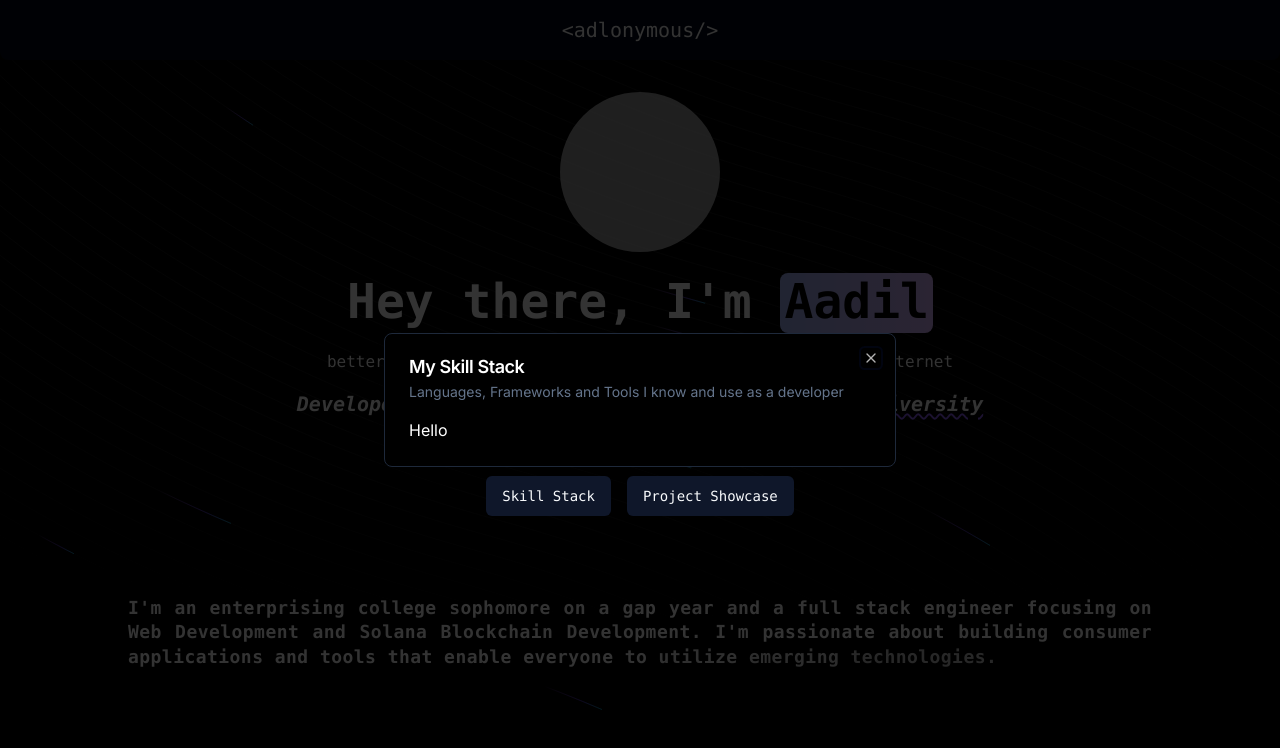
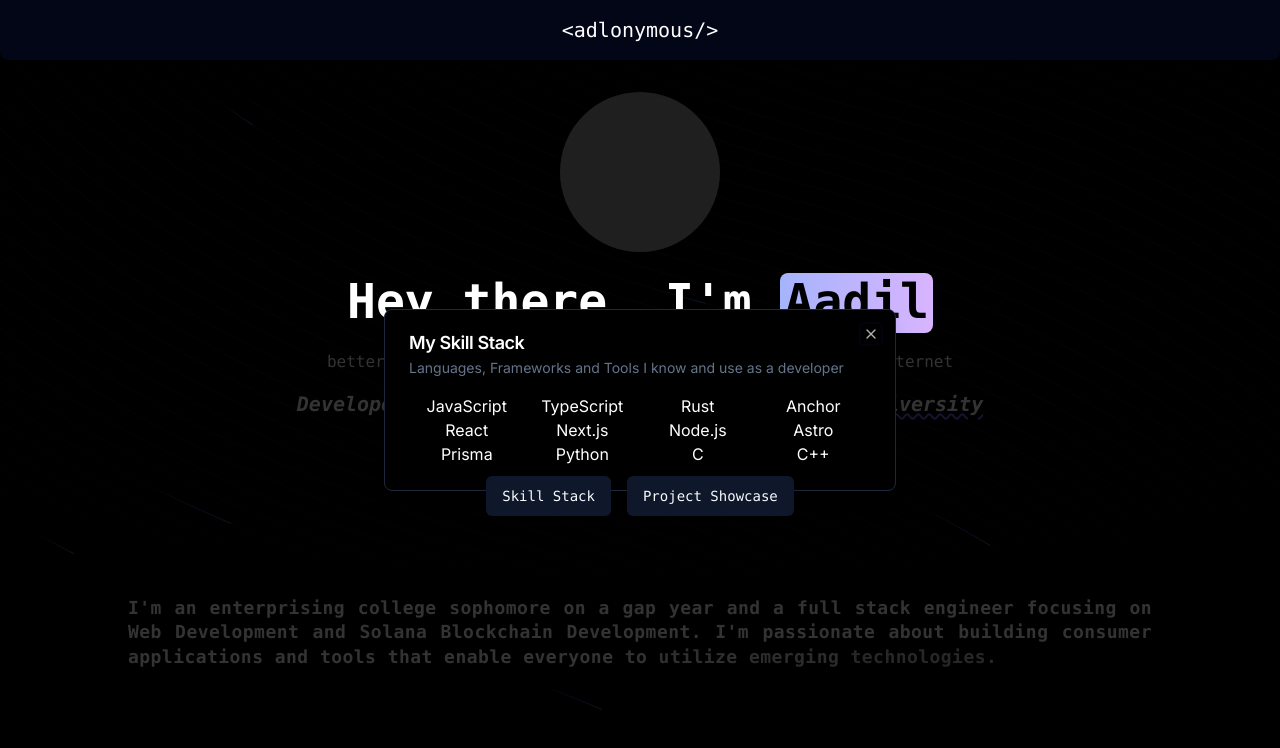
Before and after one commit to adlonymous/personal, a Next.js app: page / in a window 1280 px wide. Both pictures are taken after a click on the button "Skill Stack". Shown: the top 748 px of the page. Built offline with nearby package versions, Linux system fonts and the light colour scheme; grey boxes are pictures that could not be loaded.

Commit message:
Almost finished again

```diff
--- a/components/Hero.tsx
+++ b/components/Hero.tsx
@@ -18,7 +18,7 @@ import {
   DialogTrigger,
 } from "@/components/ui/dialog";
 import { Button } from "@/components/ui/button";
-
+import { skillsData } from "@/lib/data";
 import Link from "next/link";
 
 const words =
@@ -93,7 +93,7 @@ export default function Hero() {
           <div>
             <Dialog>
               <DialogTrigger asChild>
-                <Button className="font-mono">Skill Stack</Button>
+                <Button className="font-mono z-[100]">Skill Stack</Button>
               </DialogTrigger>
               <DialogContent>
                 <DialogHeader>
@@ -103,7 +103,15 @@ export default function Hero() {
                     developer
                   </DialogDescription>
                 </DialogHeader>
-                <div>Hello</div>
+                <div>
+                  <ul className="grid grid-cols-4">
+                    {skillsData.map((item) => (
+                      <li key={item} className="text-center gap-">
+                        {item}
+                      </li>
+                    ))}
+                  </ul>
+                </div>
               </DialogContent>
             </Dialog>
           </div>
@@ -120,7 +128,7 @@ export default function Hero() {
                     right now!
                   </DialogDescription>
                 </DialogHeader>
-                <div>Hello</div>
+                <div>Coming Soon! In the meantime, check out my Github.</div>
               </DialogContent>
             </Dialog>
           </div>
--- a/components/ProjectDisplay.tsx
+++ b/components/ProjectDisplay.tsx
@@ -0,0 +1,5 @@
+import React from "react";
+
+export function ProjectDisplay() {
+  // Future development
+}
--- a/components/ui/dialog.tsx
+++ b/components/ui/dialog.tsx
@@ -21,7 +21,7 @@ const DialogOverlay = React.forwardRef<
   <DialogPrimitive.Overlay
     ref={ref}
     className={cn(
-      "fixed inset-0 z-50 bg-black/80  data-[state=open]:animate-in data-[state=closed]:animate-out data-[state=closed]:fade-out-0 data-[state=open]:fade-in-0",
+      "fixed inset-0 z-150 bg-black/80  data-[state=open]:animate-in data-[state=closed]:animate-out data-[state=closed]:fade-out-0 data-[state=open]:fade-in-0",
       className
     )}
     {...props}
```
